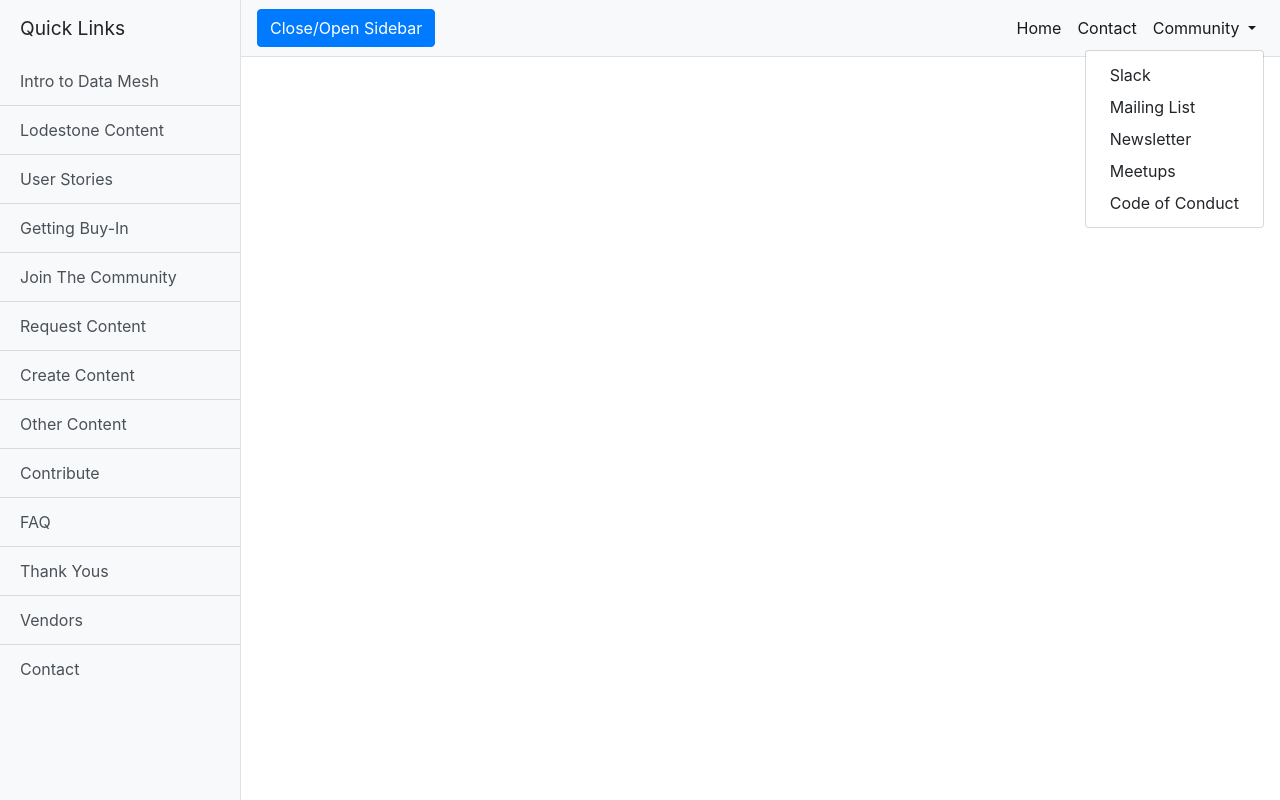
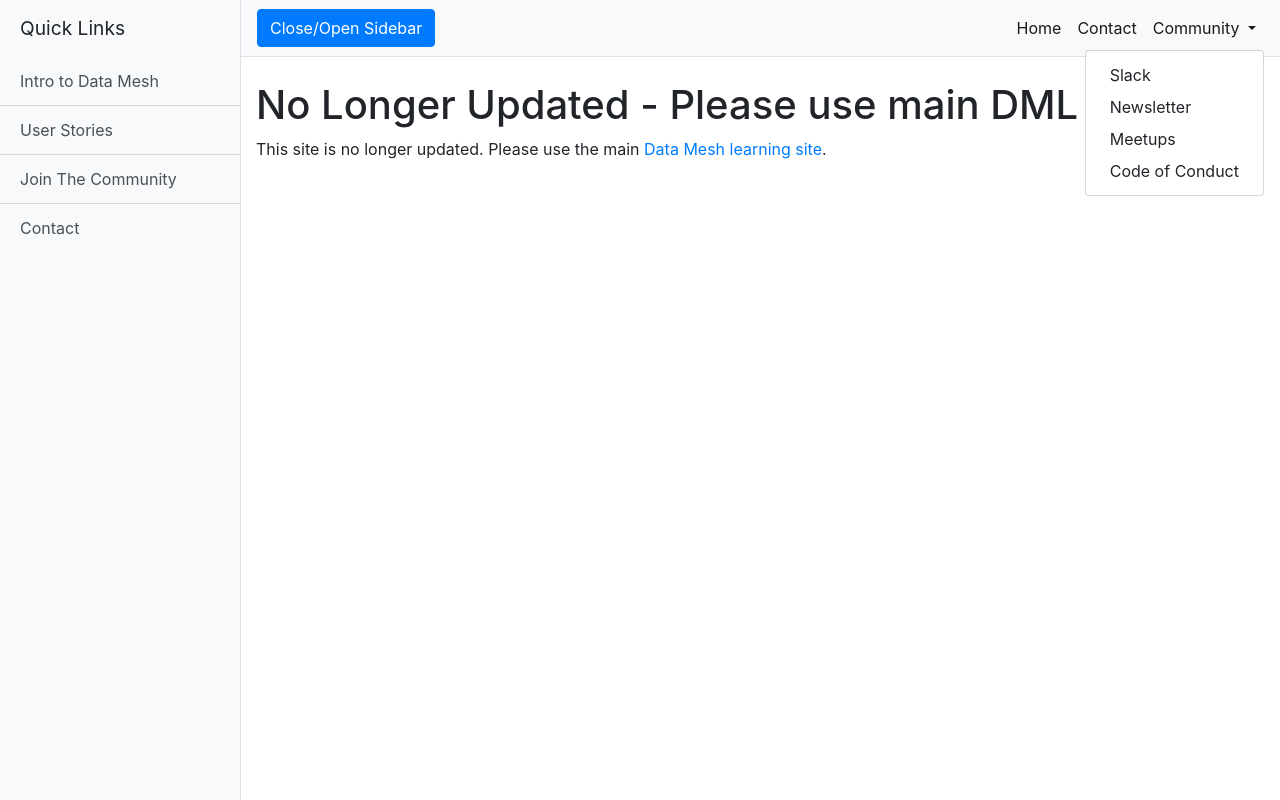
Before and after one commit to datameshlearning/newsletter, a website: page index.html in a window 1280 px wide. Both pictures are taken after a click on the button "Community". Drawn offline with Linux system fonts and the light colour scheme.

Commit message:
Update index.html

```diff
--- a/index.html
+++ b/index.html
@@ -8,7 +8,7 @@
   <meta name="description" content="">
   <meta name="author" content="">
 
-  <title>Newsletter</title>
+  <title>Create Data Mesh Content - Data Mesh Learning</title>
 
   <!-- Bootstrap core CSS -->
   <link href="vendor/bootstrap/css/bootstrap.min.css" rel="stylesheet">
@@ -26,19 +26,10 @@
     <div class="bg-light border-right" id="sidebar-wrapper">
       <div class="sidebar-heading">Quick Links</div>
       <div class="list-group list-group-flush">
-        <a href="https://datameshlearning.github.io/intro-to-data-mesh/" class="list-group-item list-group-item-action bg-light">Intro to Data Mesh</a>
-        <a href="https://datameshlearning.github.io/lodestone-content/" class="list-group-item list-group-item-action bg-light">Lodestone Content</a>
-        <a href="https://datameshlearning.github.io/user-stories/" class="list-group-item list-group-item-action bg-light">User Stories</a>
-        <a href="https://datameshlearning.github.io/getting-buy-in/" class="list-group-item list-group-item-action bg-light">Getting Buy-In</a>
-        <a href="https://datameshlearning.github.io/join-the-community/" class="list-group-item list-group-item-action bg-light">Join The Community</a>
-        <a href="https://datameshlearning.github.io/request-content/" class="list-group-item list-group-item-action bg-light">Request Content</a>
-        <a href="https://datameshlearning.github.io/create-content/" class="list-group-item list-group-item-action bg-light">Create Content</a>
-        <a href="https://datameshlearning.github.io/other-content/" class="list-group-item list-group-item-action bg-light">Other Content</a>
-        <a href="https://datameshlearning.github.io/contribute/" class="list-group-item list-group-item-action bg-light">Contribute</a>
-        <a href="https://datameshlearning.github.io/faq/" class="list-group-item list-group-item-action bg-light">FAQ</a>
-        <a href="https://datameshlearning.github.io/thank-yous/" class="list-group-item list-group-item-action bg-light">Thank Yous</a>
-        <a href="https://datameshlearning.github.io/vendors/" class="list-group-item list-group-item-action bg-light">Vendors</a>
-        <a href="https://datameshlearning.github.io/contact/" class="list-group-item list-group-item-action bg-light">Contact</a>
+        <a href="https://datameshlearning.com/intro-to-data-mesh/" class="list-group-item list-group-item-action bg-light">Intro to Data Mesh</a>
+        <a href="https://datameshlearning.com/user-stories/" class="list-group-item list-group-item-action bg-light">User Stories</a>
+        <a href="https://datameshlearning.com/community/" class="list-group-item list-group-item-action bg-light">Join The Community</a>
+        <a href="https://datameshlearning.com/about-and-contact-us/" class="list-group-item list-group-item-action bg-light">Contact</a>
       </div>
     </div>
     <!-- /#sidebar-wrapper -->
@@ -59,7 +50,7 @@
               <a class="nav-link" href="https://datameshlearning.github.io/">Home <span class="sr-only">(current)</span></a>
             </li>
             <li class="nav-item active">
-              <a class="nav-link" href="https://datameshlearning.github.io/contact/">Contact</a>
+              <a class="nav-link" href="https://datameshlearning.com/about-and-contact-us/">Contact</a>
             </li>
             <li class="nav-item dropdown active">
               <a class="nav-link dropdown-toggle" href="#" id="navbarDropdown" role="button" data-toggle="dropdown" aria-haspopup="true" aria-expanded="false">
@@ -67,10 +58,9 @@
               </a>
               <div class="dropdown-menu dropdown-menu-right" aria-labelledby="navbarDropdown">
                 <a class="dropdown-item" href="https://launchpass.com/data-mesh-learning">Slack</a>
-                <a class="dropdown-item" href="https://datameshlearning.github.io/mailing-list/">Mailing List</a>
-                <a class="dropdown-item" href="https://datameshlearning.github.io/newsletter/">Newsletter</a>
-                <a class="dropdown-item" href="https://datameshlearning.github.io/meetups/">Meetups</a>
-                <a class="dropdown-item" href="https://datameshlearning.github.io/code-of-conduct/">Code of Conduct</a>
+                <a class="dropdown-item" href="https://datameshlearning.substack.com/">Newsletter</a>
+                <a class="dropdown-item" href="https://www.meetup.com/data-mesh-learning-meetup-global/">Meetups</a>
+                <a class="dropdown-item" href="https://datameshlearning.com/code-of-conduct/">Code of Conduct</a>
              </div>
             </li>
           </ul>
@@ -78,8 +68,8 @@
       </nav>
 
       <div class="container-fluid">
-        <h1 class="mt-4"> </h1>
-        <script async data-uid="d05862ac1f" src="https://dedicated-designer-6470.ck.page/d05862ac1f/index.js"></script>
+        <h1 class="mt-4">No Longer Updated - Please use main DML site</h1>
+        <p>This site is no longer updated. Please use the main <a href="https://datameshlearning.com/">Data Mesh learning site</a>.</p>
       </div>
     </div>
     <!-- /#page-content-wrapper -->
```
